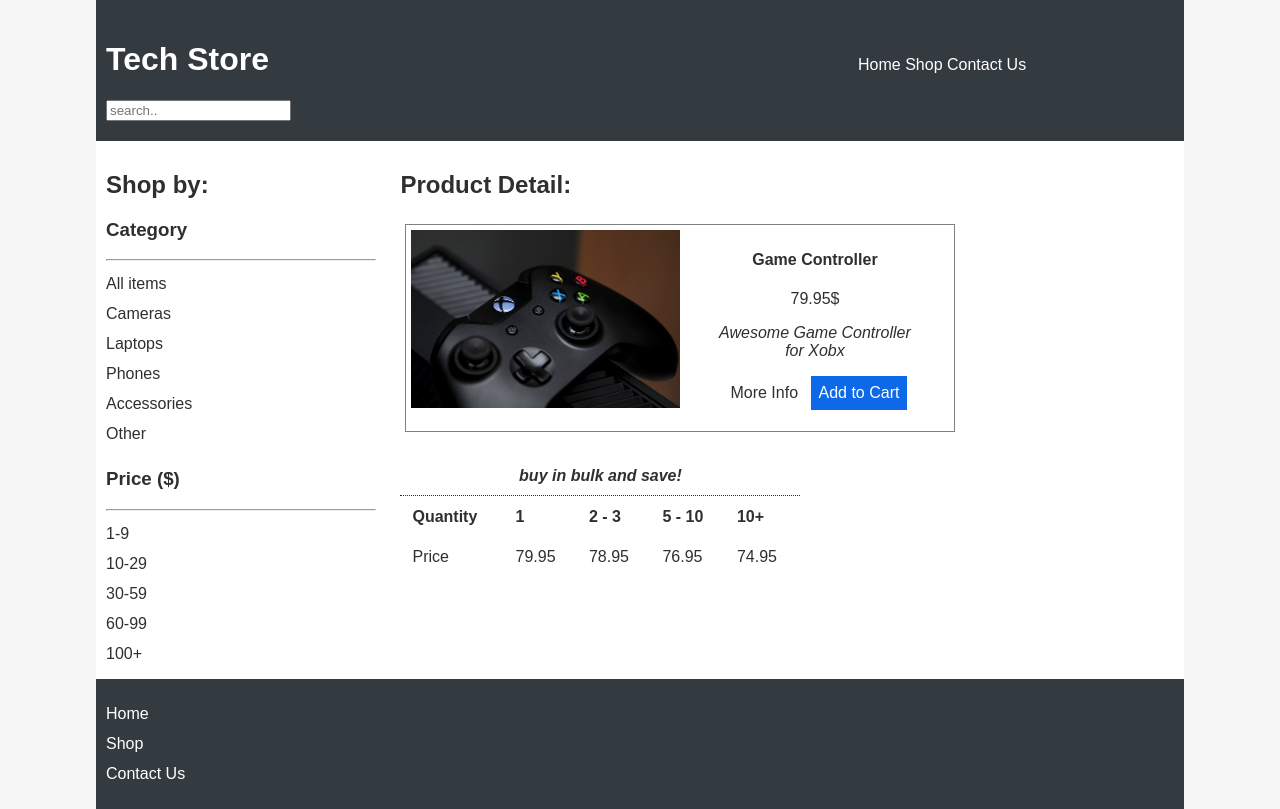
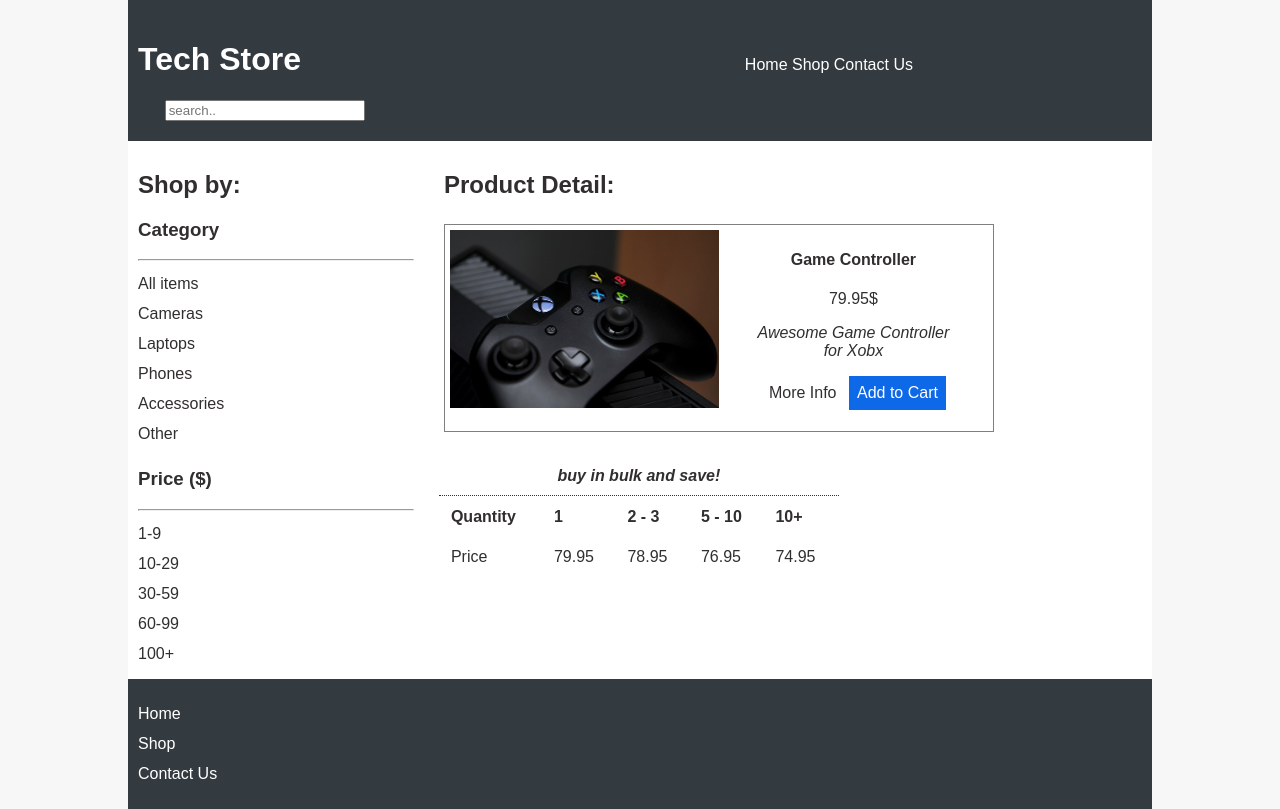
Before and after one commit to nati323/Tech-store-SKSH, a plain HTML site: page product-detail.html in a window 1280 px wide. Drawn offline with Linux system fonts and the light colour scheme.

Commit message:
changes to css for responsive design
made changes to CSS page to make the site responsive to diff screen sizes and changed values for sizes from px to %,em and vw

```diff
--- a/product-detail.html
+++ b/product-detail.html
@@ -48,7 +48,7 @@
         </section>
     </aside>
     <main>
-        <h2>Product Detail:</h2>
+        <h2 id="h2_pd">Product Detail:</h2>
         <div class="product product-detail">
             <a href="product-detail.html"><img id="Link" src="images/controller.jpg" alt="GC pic"></a>
             <h4>Game Controller</h4>
--- a/style.css
+++ b/style.css
@@ -9,17 +9,23 @@ html{
 body{
     font-family: 'Bralow', sans-serif;
     background: white;
-    max-width: 85%;
+    /* max-width: 80vw; */
     margin: 0 auto;
     color: rgb(49, 46, 46);
+    text-align: center;
+}
+input[type="search"]{
+    width: 100%;
+
 }
 .product{
     box-sizing: border-box;
     border: 1px solid gray;
-    width: 200px;
+    /* width: 25%; */
     margin: 5px;
     padding: 5px;
-    display: inline-block;
+    /* display: inline-block; */
+    width: 100%;
     text-align: center;
 }
 img{
@@ -40,18 +46,8 @@ header h1, nav{
     display: inline-block;
 }
 header h1{
-    width: 70%;
-}
-main{
-    width: 680px;
-    display: inline-block;
-    padding: 10px;
-}
-aside{
-    width: 270px;
-    display: inline-block;
-    vertical-align: top;
-    padding: 10px;
+    /* width: 70%; */
+    width: 100%;
 }
 .button{
     padding: 8px;
@@ -68,6 +64,47 @@ a:hover{
 .button:last-of-type{
     background: #0e69e9;
     color: white;
+}
+@media (min-width: 800px){
+    input[type="search"]{
+        width: 40%;
+        margin-left: 2em;
+    }
+    .product{
+        display: inline-block;
+        width: 48%;
+    }
+
+}
+@media (min-width:1000px){
+    body{
+        text-align: left;
+    }
+    header h1{
+        width: 60%;
+    }
+    main{
+        width: 68%;
+        display: inline-block;
+        padding: 10px;
+    }
+    aside{
+        width: 27%;
+        display: inline-block;
+        vertical-align: top;
+        padding: 10px;
+    }
+}
+@media (min-width:1200px){
+    body{
+        max-width: 80vw;
+    }
+    .product{
+        width: 30%;
+    }
+    input[type="search"]{
+        width:20%;
+    }
 }
 /* Product detail page */
 .product-detail{
@@ -118,3 +155,6 @@ input[type="text"], input[type="email"], textarea {
 form>div{
     margin: 10px 0;
 }
+#h2_pd{
+    padding: 0 5px;
+}
```
Also changed, not shown: 1 other file.
